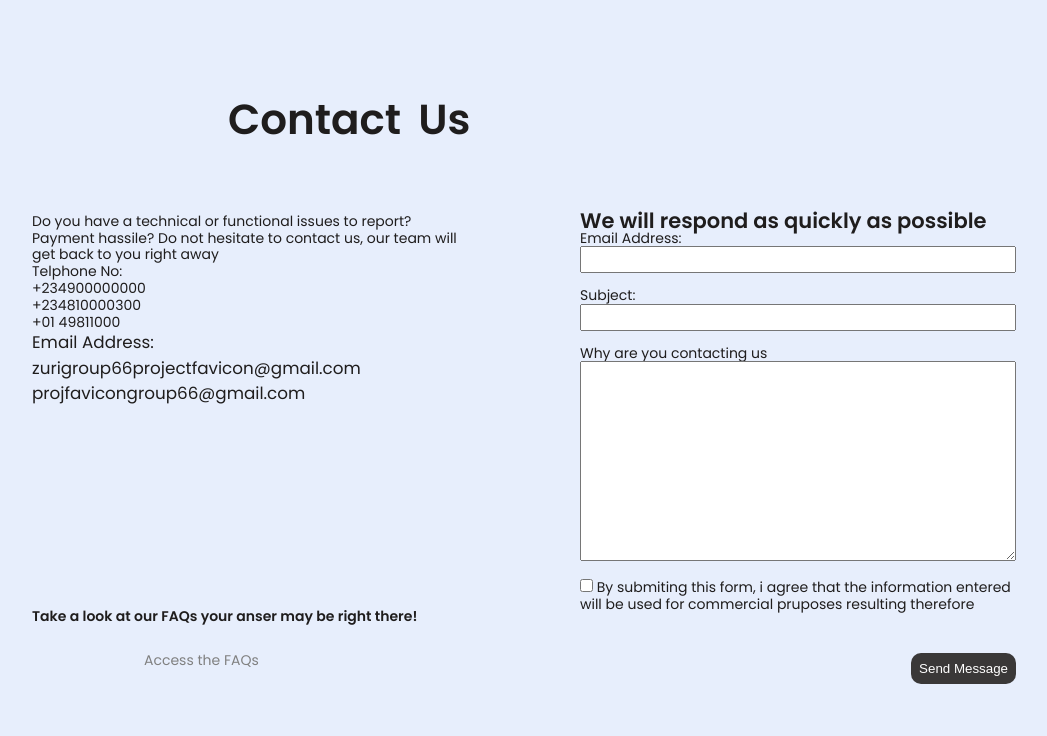
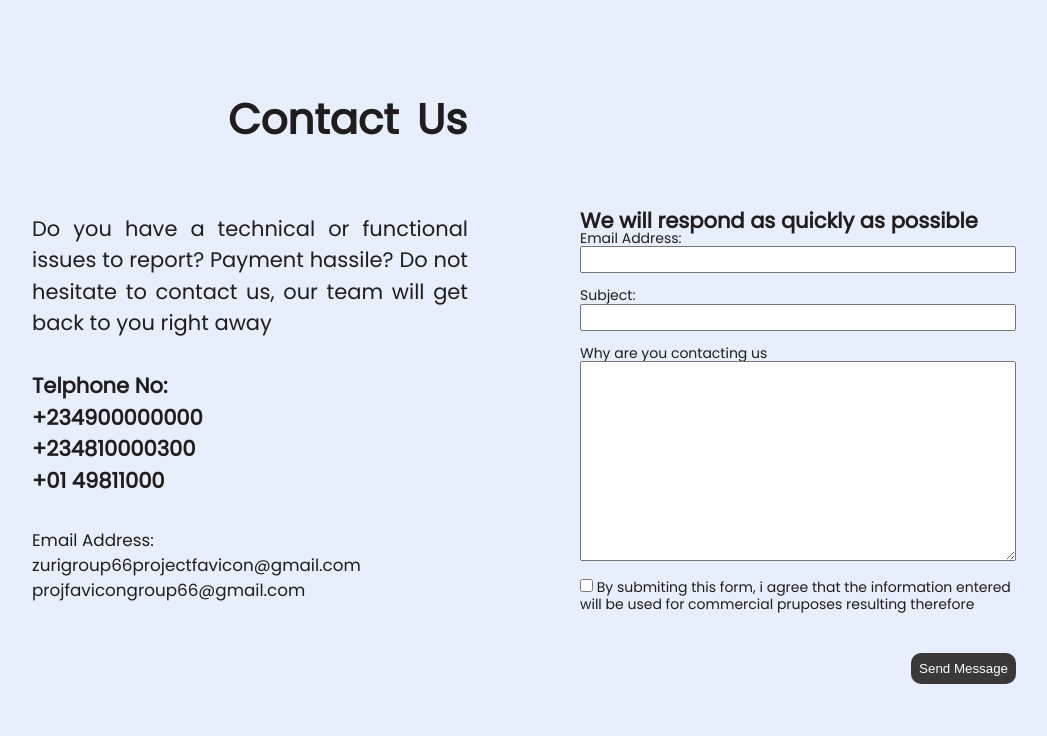
Before and after one commit to zuri-training/favicon-gen-team-66, a Django app: template frontend/templates/account/contact.html in a window 1280 px wide. Shown: the top 736 px of the page, without its empty margins (116-1163 px from the left). Before the commit the page ends 684 px from the top, so only its background shows below. Run offline with Django 4.2, Linux system fonts and the light colour scheme; the template is opened without the code that fills it, so the values that code supplies are empty.

Commit message:
update font-weight code

```diff
--- a/frontend/templates/account/contact.html
+++ b/frontend/templates/account/contact.html
@@ -5,9 +5,6 @@
     <meta http-equiv="X-UA-Compatible" content="IE=edge">
     <meta name="viewport" content="width=device-width, initial-scale=1.0">
     <title>Document</title>
-     <link rel="preconnect" href="https://fonts.googleapis.com">
-<link rel="preconnect" href="https://fonts.gstatic.com" crossorigin>
-<link href="https://fonts.googleapis.com/css2?family=Open+Sans:wght@100&family=Poppins:wght@600&display=swap" rel="stylesheet">
     <link rel="stylesheet" href="contact.css">
 </head>
 <body>
@@ -15,8 +12,8 @@
                     <h1>Contact Us</h1>
                     <div class="content">
         <div class="intro">
-            <p>Do you have a technical or functional issues to report? Payment hassile? Do not hesitate to contact us, our team will get back to you right away </p>
-            <p>Telphone No:<br>
+            <p class="get">Do you have a technical or functional issues to report? Payment hassile? Do not hesitate to contact us, our team will get back to you right away </p>
+            <p class="contact">Telphone No:<br>
             +234900000000<br>
             +234810000300<br>
             +01 49811000<br>
```
